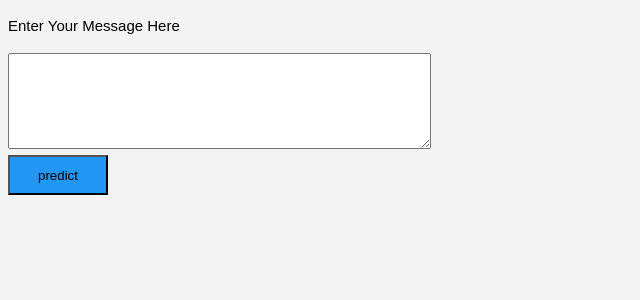
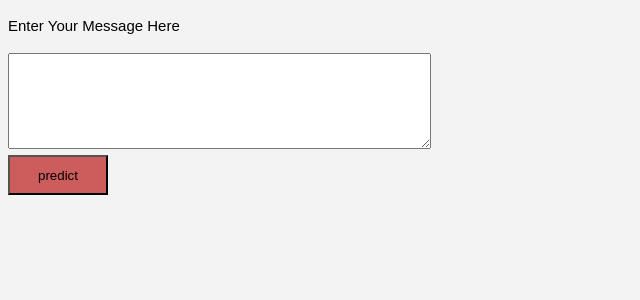
Before and after one commit to sreerajm104/Spam-Mail, a Flask app: template templates/home.html in a window 1280 px wide. Shown: the part 161-461 px from the top of the page, without its empty margins (0-640 px from the left). Run offline with Flask 2, Linux system fonts and the light colour scheme; the template is opened without the code that fills it, so the values that code supplies are empty; parts of the project's set-up code (start-up, migrations or seed data) failed here and were passed over.

Commit message:
Add files via upload

```diff
--- a/static/styles.css
+++ b/static/css/styles.css
@@ -41,7 +41,7 @@ header h2{
 
 
 
-.btn-info {background-color: #2196F3;
+.btn-info {background-color: #CD5C5C;
 	height:40px;
 	width:100px;} /* Blue */
 .btn-info:hover {background: #0b7dda;}
```
